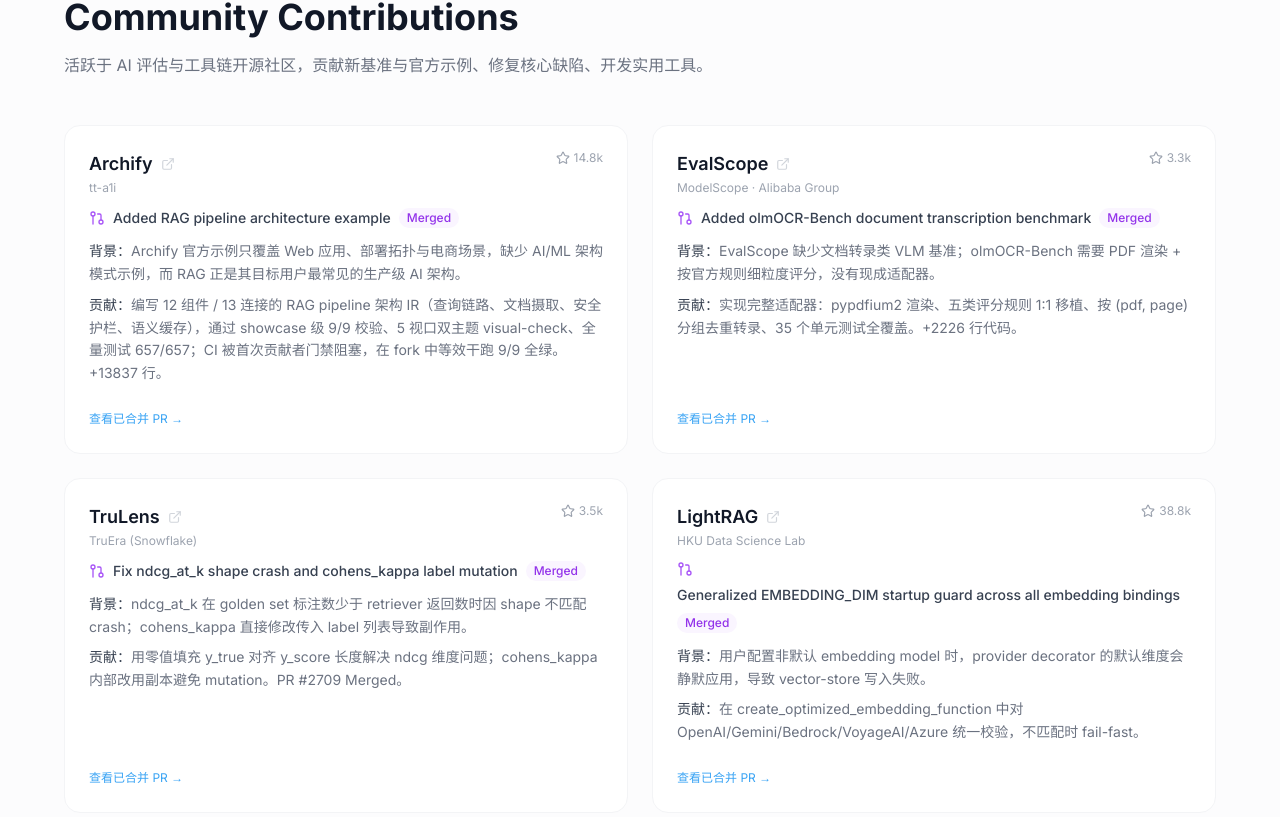
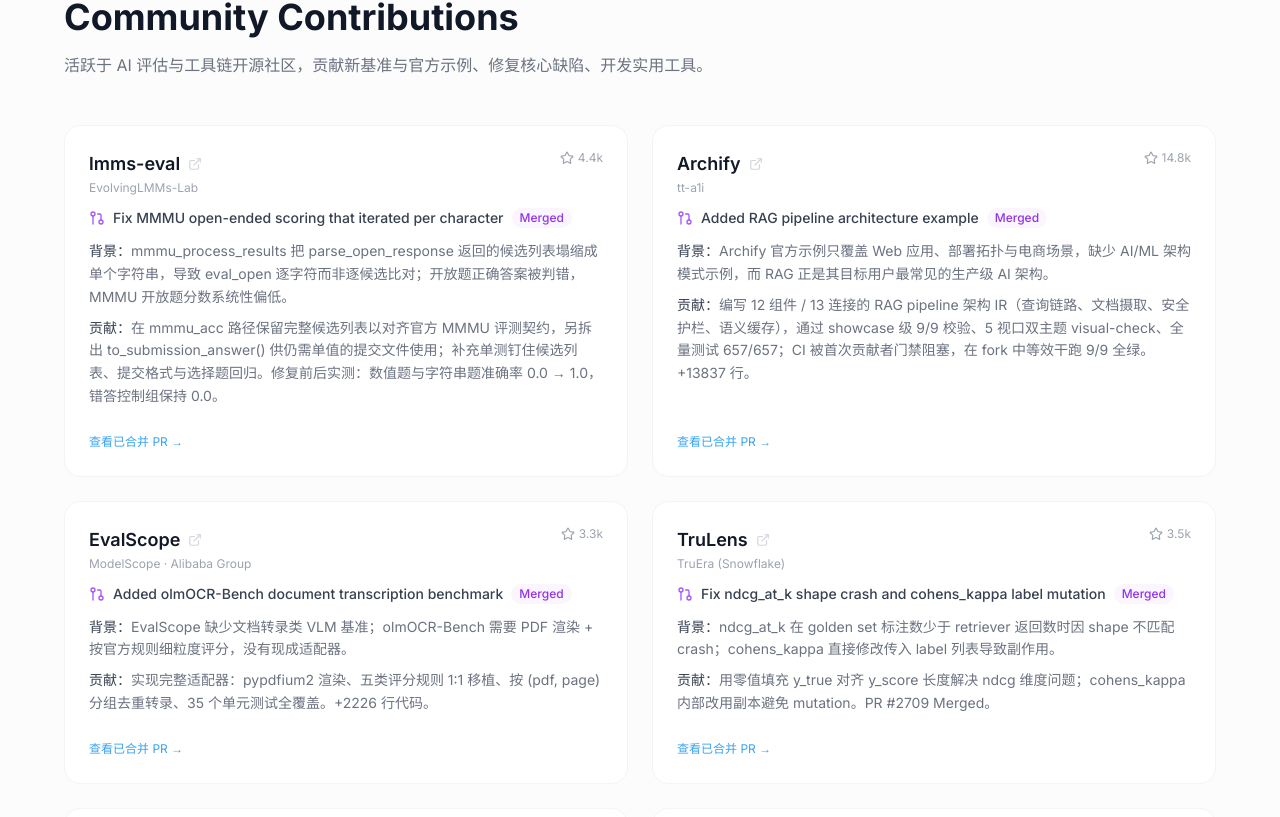
Before and after one commit to ClaireXi99/claire-portfolio, a Next.js app: page /claire-portfolio/ in a window 1280 px wide. Shown: the part 2243-3060 px from the top of the page. Built offline with nearby package versions, Linux system fonts and the light colour scheme.

Commit message:
feat: add lmms-eval MMMU open-ended scoring fix contribution

```diff
--- a/src/components/CommunityContributionsSection.tsx
+++ b/src/components/CommunityContributionsSection.tsx
@@ -14,6 +14,19 @@
 };
 
 const contributions: Contribution[] = [
+  {
+    project: "lmms-eval",
+    repo: "https://github.com/EvolvingLMMs-Lab/lmms-eval",
+    stars: "4.4k",
+    org: "EvolvingLMMs-Lab",
+    contribution: "Fix MMMU open-ended scoring that iterated per character",
+    background:
+      "mmmu_process_results 把 parse_open_response 返回的候选列表塌缩成单个字符串，导致 eval_open 逐字符而非逐候选比对；开放题正确答案被判错，MMMU 开放题分数系统性偏低。",
+    solution:
+      "在 mmmu_acc 路径保留完整候选列表以对齐官方 MMMU 评测契约，另拆出 to_submission_answer() 供仍需单值的提交文件使用；补充单测钉住候选列表、提交格式与选择题回归。修复前后实测：数值题与字符串题准确率 0.0 → 1.0，错答控制组保持 0.0。",
+    pr: "https://github.com/EvolvingLMMs-Lab/lmms-eval/pull/1471",
+    status: "Merged",
+  },
   {
     project: "Archify",
     repo: "https://github.com/tt-a1i/archify",
```
